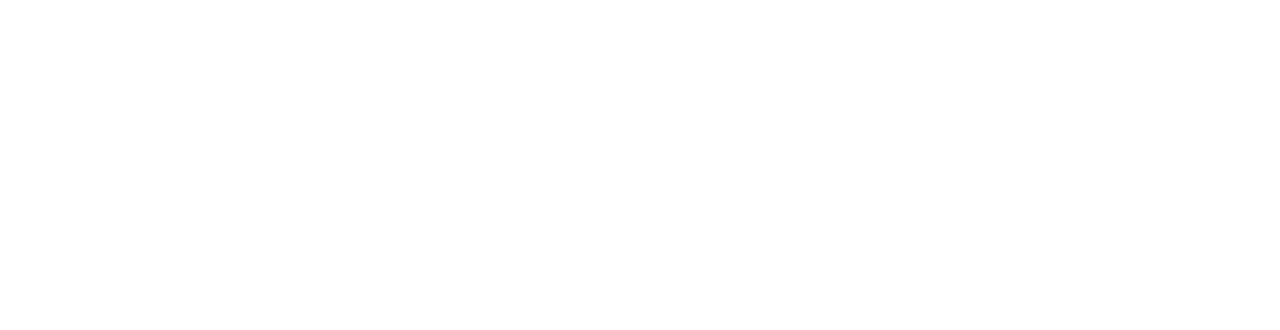
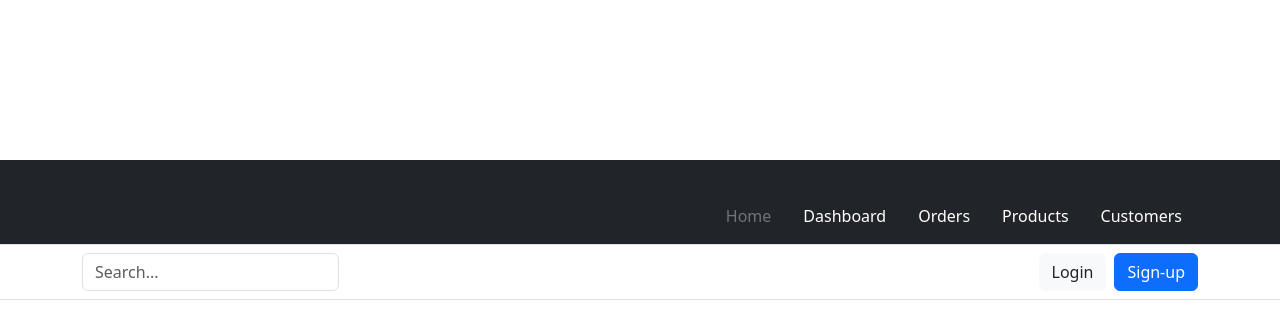
Before and after one commit to DevMalta/e-commerce-shanti, a React (Create React App) app: page /Teste in a window 1280 px wide. Before the commit this address had no page. Shown: the top 330 px of the page. Built offline with nearby package versions, Linux system fonts and the light colour scheme.

Commit message:
Preparando área de trabalho - teste

```diff
--- a/src/App.js
+++ b/src/App.js
@@ -4,22 +4,27 @@
 import Home from './pages/home.jsx';
 import ProductDetails from './pages/ProductDetails';
 // import Home from '/xampp/htdocs/e-commerce-shanti/src/pages/home.php'
+import Teste from './pages/Teste';
+
 
 function App() {
 
   return (
     <Router>
       <div>
-      {/* <Header /> */}
+        {/* <Header /> */}
         <div style={{ marginTop: '160px' }}>
           <Routes>
             {/* <Route path="/" exact element={<Menu />} /> */}
             <Route exact path="/" element={<Home />} />
             <Route path="/product/:id" element={<ProductDetails />} />
+
+            <Route exact path="/Teste" element={<Teste />} />
+
           </Routes>
         </div>
         {/* <Footer /> */}
-        </div>
+      </div>
     </Router>
   );
 }
--- /dev/null
+++ b/src/components/header.jsx
@@ -0,0 +1,82 @@
+import React from 'react';
+import { Link } from 'react-router-dom';
+import 'bootstrap/dist/css/bootstrap.min.css';
+
+function Header() {
+  return (
+    <div className="header">
+      <div className="px-3 py-2 text-bg-dark border-bottom">
+        <div className="container">
+          <div className="d-flex flex-wrap align-items-center justify-content-center justify-content-lg-start">
+            <Link to="/" className="d-flex align-items-center my-2 my-lg-0 me-lg-auto text-white text-decoration-none">
+              <svg className="bi me-2" width="40" height="32" role="img" aria-label="Bootstrap">
+                <use xlinkHref="#bootstrap" />
+              </svg>
+            </Link>
+
+            <ul className="nav col-12 col-lg-auto my-2 justify-content-center my-md-0 text-small">
+              <li>
+                <Link to="/" className="nav-link text-secondary">
+                  <svg className="bi d-block mx-auto mb-1" width="24" height="24">
+                    <use xlinkHref="#home" />
+                  </svg>
+                  Home
+                </Link>
+              </li>
+              <li>
+                <Link to="/dashboard" className="nav-link text-white">
+                  <svg className="bi d-block mx-auto mb-1" width="24" height="24">
+                    <use xlinkHref="#speedometer2" />
+                  </svg>
+                  Dashboard
+                </Link>
+              </li>
+              <li>
+                <Link to="/orders" className="nav-link text-white">
+                  <svg className="bi d-block mx-auto mb-1" width="24" height="24">
+                    <use xlinkHref="#table" />
+                  </svg>
+                  Orders
+                </Link>
+              </li>
+              <li>
+                <Link to="/products" className="nav-link text-white">
+                  <svg className="bi d-block mx-auto mb-1" width="24" height="24">
+                    <use xlinkHref="#grid" />
+                  </svg>
+                  Products
+                </Link>
+              </li>
+              <li>
+                <Link to="/customers" className="nav-link text-white">
+                  <svg className="bi d-block mx-auto mb-1" width="24" height="24">
+                    <use xlinkHref="#people-circle" />
+                  </svg>
+                  Customers
+                </Link>
+              </li>
+            </ul>
+          </div>
+        </div>
+      </div>
+      <div className="px-3 py-2 border-bottom mb-3">
+        <div className="container d-flex flex-wrap justify-content-center">
+          <form className="col-12 col-lg-auto mb-2 mb-lg-0 me-lg-auto" role="search">
+            <input type="search" className="form-control" placeholder="Search..." aria-label="Search" />
+          </form>
+
+          <div className="text-end">
+            <button type="button" className="btn btn-light text-dark me-2">
+              Login
+            </button>
+            <button type="button" className="btn btn-primary">
+              Sign-up
+            </button>
+          </div>
+        </div>
+      </div>
+    </div>
+  );
+}
+
+export default Header;
--- a/src/pages/Teste.jsx
+++ b/src/pages/Teste.jsx
@@ -0,0 +1,12 @@
+import React from 'react';
+import Header from '../components/header'; // Certifique-se de ajustar o caminho para o seu arquivo Header
+
+function Teste() {
+  return (
+    <div className="">
+      <Header />
+    </div>
+  );
+}
+
+export default Teste;
```
